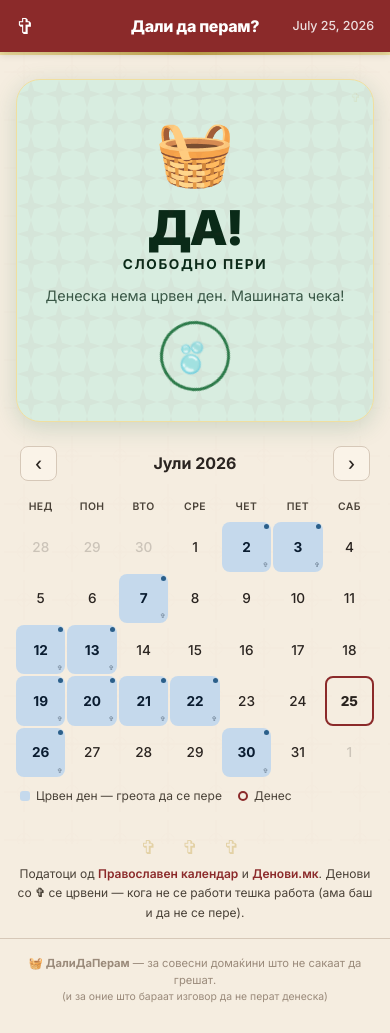
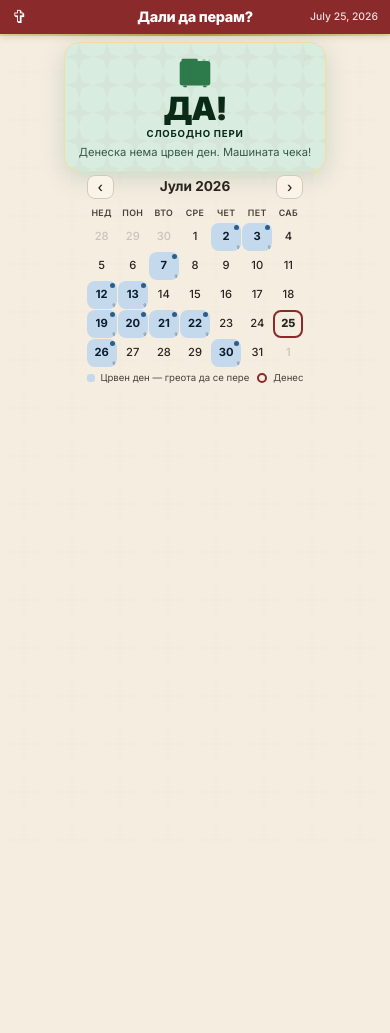
Before and after one commit to KinDzaDzaSki/dalidaperam, a plain HTML site: page index.html in a window 390 px wide. After the commit the page ends 844 px from the top, so only its background shows below. Drawn offline with Linux system fonts and the light colour scheme.

Commit message:
washing machine icon, mobile one-screen layout

```diff
--- a/index.html
+++ b/index.html
@@ -184,7 +184,8 @@ body::before{
 .verdict-card.yes{background:var(--verdict-green-bg);color:var(--verdict-green-text);box-shadow:0 6px 24px rgba(27,107,74,.18)}
 .verdict-card.no{background:var(--verdict-red-bg);color:var(--verdict-red-text);box-shadow:0 6px 24px rgba(139,26,26,.18)}
 
-.verdict-icon{display:block;font-size:64px;margin-bottom:4px;transition:transform .4s cubic-bezier(.34,1.56,.64,1)}
+.verdict-icon{display:block;width:64px;height:64px;margin:0 auto 4px;transition:transform .4s cubic-bezier(.34,1.56,.64,1);color:var(--verdict-green)}
+.verdict-card.no .verdict-icon{color:var(--verdict-red)}
 .verdict-card:hover .verdict-icon{transform:rotate(-6deg) scale(1.08)}
 
 .verdict-big{
@@ -408,11 +409,38 @@ body::before{
    RESPONSIVE
    ═══════════════════════════════════════════ */
 @media(max-width:480px){
-  .verdict-big{font-size:3rem}
-  .verdict-card{padding:24px 14px 20px}
-  .calendar-nav .month-label{font-size:1rem}
-  .top-bar h1{font-size:1rem}
-  .popup-box{padding:24px 18px 20px}
+  body{display:flex;flex-direction:column;overflow:hidden;height:100dvh}
+  .top-bar{padding:6px 12px}
+  .top-bar h1{font-size:.9rem}
+  .top-bar .icon{font-size:18px}
+  .top-bar .date-display{font-size:.65rem}
+  .gold-divider{height:2px}
+  .hero{padding:6px 12px 0}
+  .verdict-card{padding:10px 14px 10px;border-radius:var(--md-radius-md)}
+  .verdict-icon{width:36px;height:36px}
+  .verdict-icon svg{width:36px;height:36px}
+  .verdict-big{font-size:2rem}
+  .verdict-label{font-size:.6rem;letter-spacing:.08em;margin-top:0}
+  .verdict-sub{margin-top:4px;font-size:.7rem}
+  .verdict-sub .holiday-name{font-size:.75rem;margin-top:2px}
+  .wash-anim{display:none}
+  .sin-meter{display:none}
+  .calendar-container{margin:0 auto;padding:0 10px;flex:1;display:flex;flex-direction:column}
+  .calendar-nav{padding:3px 0 4px}
+  .calendar-nav button{padding:3px 10px;font-size:.85rem}
+  .calendar-nav .month-label{font-size:.85rem}
+  .calendar-grid{gap:1px}
+  .calendar-grid .day-name{font-size:.55rem;padding:3px 0}
+  .calendar-grid .day-cell{font-size:.7rem;aspect-ratio:auto;height:28px}
+  .calendar-grid .day-cell.red-day::after{font-size:.3rem;bottom:0;right:1px}
+  .calendar-legend{padding:4px 0 0;font-size:.6rem;gap:8px}
+  .calendar-legend .legend-red{width:8px;height:8px}
+  .cross-deco{display:none}
+  .sources{display:none}
+  .footer{display:none}
+  .popup-box{padding:20px 16px 18px}
+  .popup-box h2{font-size:1.1rem}
+  .popup-close{font-size:.8rem;padding:6px 18px}
 }
 @media(min-width:768px){
   .hero{padding:32px 16px 20px}
@@ -433,7 +461,7 @@ body::before{
 <!-- ═══ HERO ═══ -->
 <section class="hero">
   <div class="verdict-card" id="verdictCard">
-    <span class="verdict-icon" id="verdictIcon">🧺</span>
+    <span class="verdict-icon" id="verdictIcon"><svg viewBox="0 0 80 80" width="64" height="64" fill="currentColor"><rect x="6" y="18" width="68" height="54" rx="6"/><rect x="10" y="13" width="36" height="7" rx="2.5"/><circle cx="60" cy="16.5" r="4" opacity=".3"/><circle cx="72" cy="16.5" r="2.5" opacity=".2"/><circle cx="40" cy="47" r="18" fill="none" stroke="currentColor" stroke-width="3" opacity=".3"/><rect x="14" y="72" width="8" height="4" rx="1.5"/><rect x="58" y="72" width="8" height="4" rx="1.5"/></svg></span>
     <div class="verdict-big" id="verdictBig">—</div>
     <div class="verdict-label" id="verdictLabel">Проверувам...</div>
     <div class="verdict-sub" id="verdictSub">
@@ -484,7 +512,7 @@ body::before{
 
 <!-- ═══ FOOTER ═══ -->
 <footer class="footer">
-  🧺 <strong>ДалиДаПерам</strong> — за совесни домаќини што не сакаат да грешат.<br>
+  🧼 <strong>ДалиДаПерам</strong> — за совесни домаќини што не сакаат да грешат.<br>
   <span style="font-size:.65rem">(и за оние што бараат изговор да не перат денеска)</span>
 </footer>
 
@@ -668,7 +696,7 @@ function updateVerdict(){
 
   if(red){
     card.className='verdict-card no';
-    icon.textContent='⛔';
+    icon.innerHTML='⛔';
     big.textContent='НЕ!';
     label.textContent='НЕ ПЕРИ ДЕНЕСКА';
     sub.innerHTML='<span style="opacity:.9">Денеска е <strong>црвен ден</strong> — перењето е греота!</span>';
@@ -681,7 +709,7 @@ function updateVerdict(){
       </div>`;
   }else{
     card.className='verdict-card yes';
-    icon.textContent='🧺';
+    icon.innerHTML='<svg viewBox="0 0 80 80" width="64" height="64" fill="currentColor"><rect x="6" y="18" width="68" height="54" rx="6"/><rect x="10" y="13" width="36" height="7" rx="2.5"/><circle cx="60" cy="16.5" r="4" opacity=".3"/><circle cx="72" cy="16.5" r="2.5" opacity=".2"/><circle cx="40" cy="47" r="18" fill="none" stroke="currentColor" stroke-width="3" opacity=".3"/><rect x="14" y="72" width="8" height="4" rx="1.5"/><rect x="58" y="72" width="8" height="4" rx="1.5"/></svg>';
     big.textContent='ДА!';
     label.textContent='СЛОБОДНО ПЕРИ';
     sub.innerHTML='<span style="opacity:.9">Денеска нема црвен ден. Машината чека!</span>';
```
